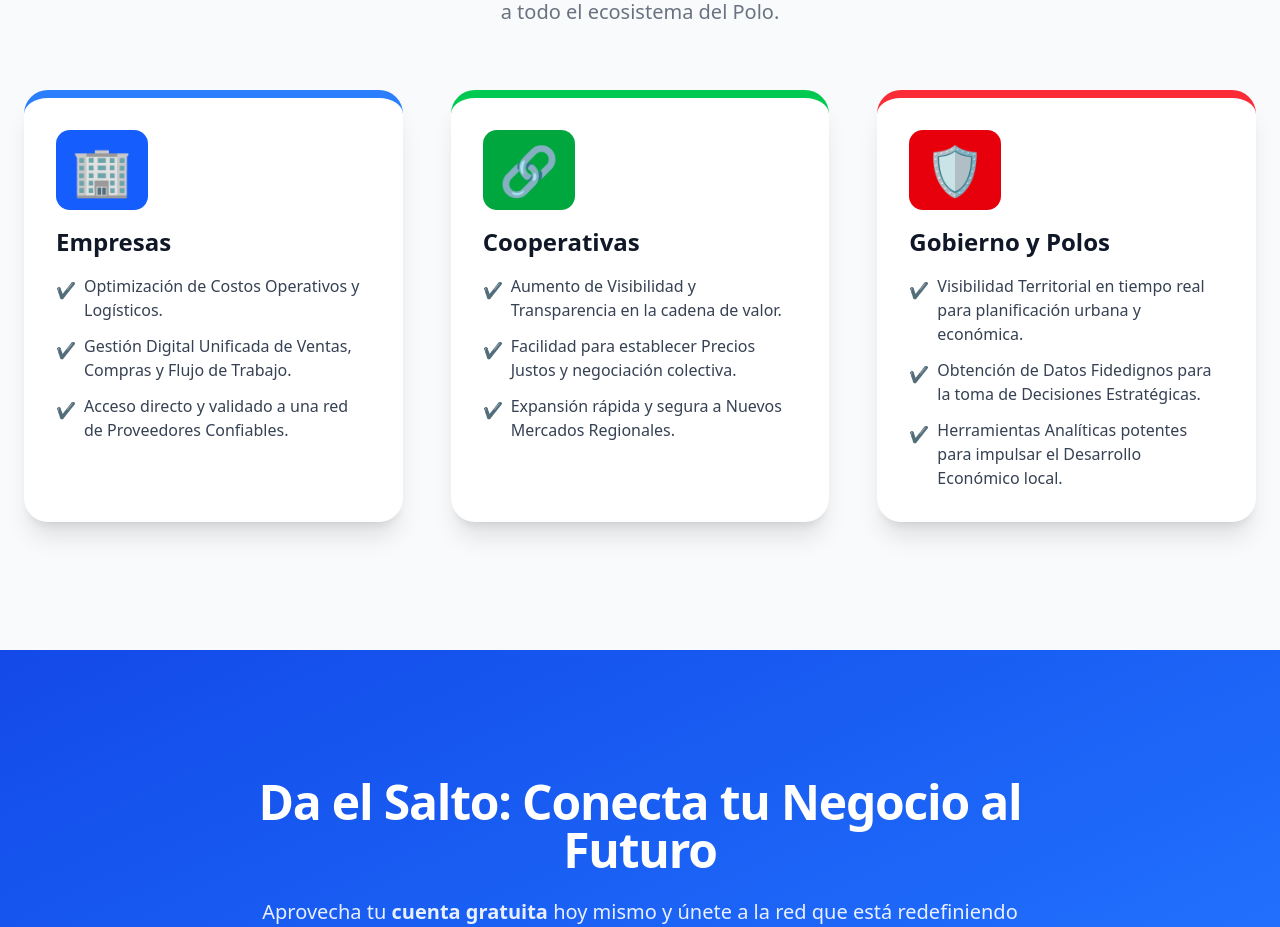
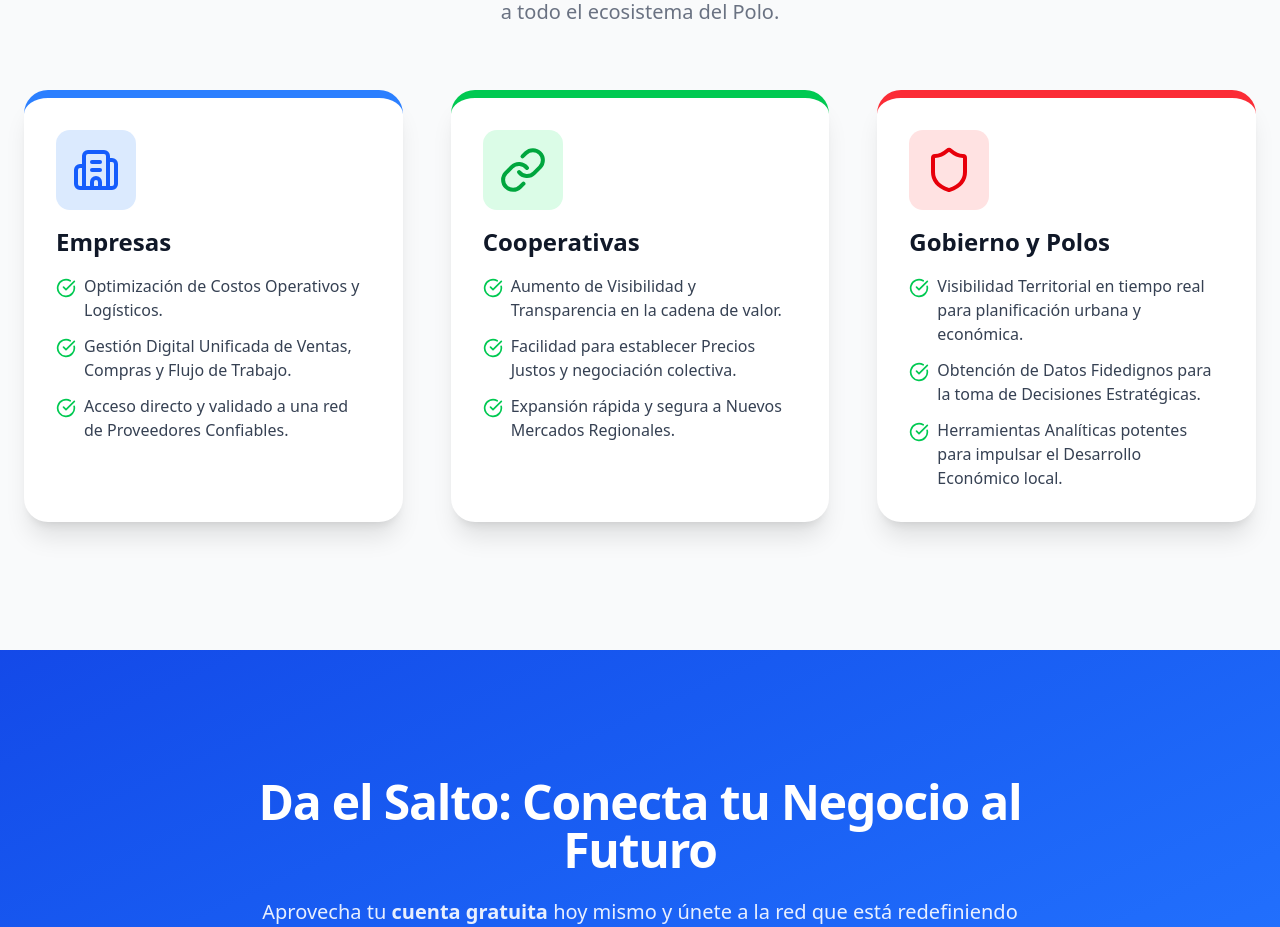
Before and after one commit to joseorteha/Nexus, a Next.js app: page / in a window 1280 px wide. Shown: the part 5020-5947 px from the top of the page. Built offline with nearby package versions, Linux system fonts and the light colour scheme.

Commit message:
corrección: arreglo de renderizado de iconos en BenefitsSection con clases separadas

```diff
--- a/src/components/modules/landing/BenefitsSection.jsx
+++ b/src/components/modules/landing/BenefitsSection.jsx
@@ -1,14 +1,16 @@
-// Componente placeholder para los iconos de los actores
-const RoleIcon = ({ children, colorClass }) => (
-    <div className={`text-5xl ${colorClass} bg-opacity-10 p-4 rounded-xl mb-4 inline-block`}>
-        {children}
+import { Building2, Link, Shield, CheckCircle } from "lucide-react";
+
+// Componente para los iconos de los actores
+const RoleIcon = ({ Icon, bgClass, iconClass }) => (
+    <div className={`${bgClass} p-4 rounded-xl mb-4 inline-flex items-center justify-center`}>
+        <Icon className={`w-12 h-12 ${iconClass}`} />
     </div>
 );
 
-// Iconos Placeholders (reemplaza con tus iconos reales)
-const BusinessIcon = () => <RoleIcon colorClass="text-blue-600 bg-blue-600">🏢</RoleIcon>; // Edificio
-const CooperativeIcon = () => <RoleIcon colorClass="text-green-600 bg-green-600">🔗</RoleIcon>; // Red/Cadena
-const GovernmentIcon = () => <RoleIcon colorClass="text-red-600 bg-red-600">🛡️</RoleIcon>; // Escudo/Gobierno
+// Iconos de lucide-react
+const BusinessIcon = () => <RoleIcon Icon={Building2} bgClass="bg-blue-100" iconClass="text-blue-600" />;
+const CooperativeIcon = () => <RoleIcon Icon={Link} bgClass="bg-green-100" iconClass="text-green-600" />;
+const GovernmentIcon = () => <RoleIcon Icon={Shield} bgClass="bg-red-100" iconClass="text-red-600" />;
 
 
 export default function BenefitsSection() {
@@ -79,7 +81,7 @@ export default function BenefitsSection() {
                             <ul className="mt-4 text-gray-700 space-y-3">
                                 {actor.benefits.map((benefit, j) => (
                                     <li key={j} className="flex items-start">
-                                        <span className="text-green-500 font-bold mr-2 mt-1">✔</span>
+                                        <CheckCircle className="text-green-500 w-5 h-5 mr-2 mt-1 flex-shrink-0" />
                                         <span className="leading-normal">{benefit}</span>
                                     </li>
                                 ))}
```
